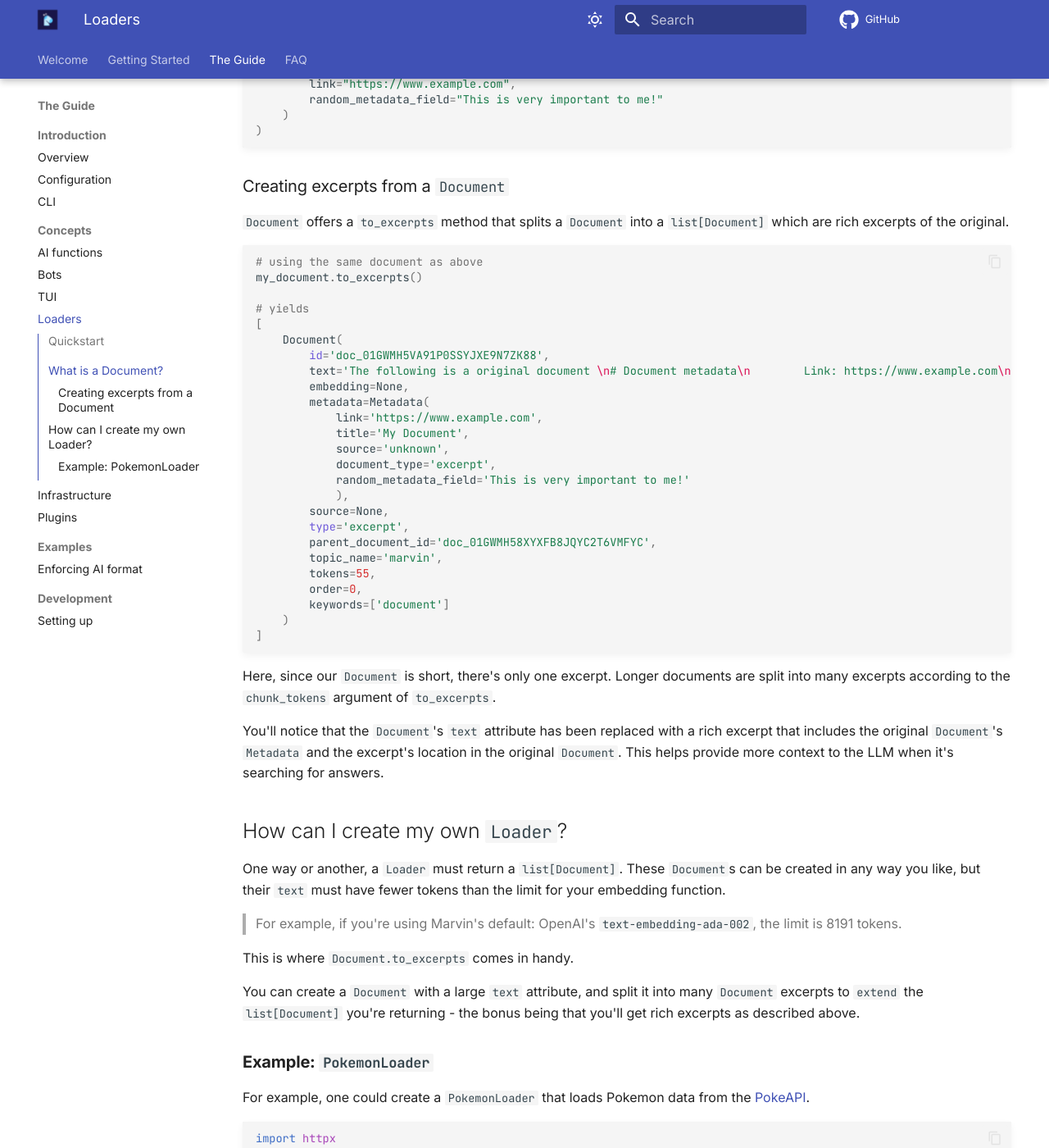
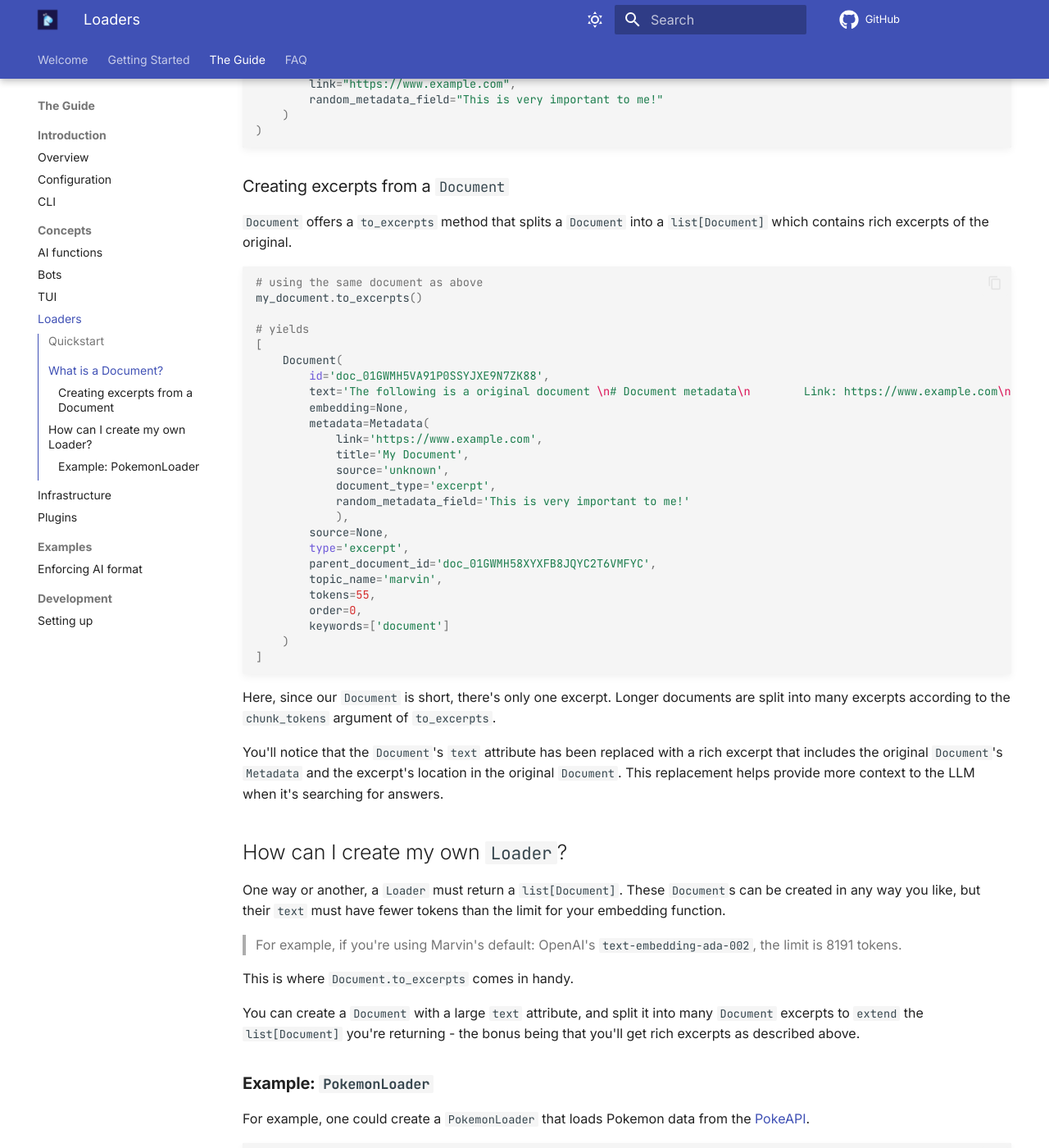
Before and after one commit to PrefectHQ/marvin, an MkDocs documentation site: the page built from docs/guide/concepts/loaders_and_documents.md, in a window 1280 px wide and 1400 px high, scrolled down 1507 px. Shown: the whole window at 82% size. Built offline with MkDocs 1.6.1 and Material for MkDocs 9.7.7, drawn with Linux system fonts in a browser that asks for light colours; comment, search, counter and statistics services are not loaded; some of the changed text lies outside the part shown.

Commit message:
minor updates to loaders docs

````diff
--- a/docs/guide/concepts/loaders_and_documents.md
+++ b/docs/guide/concepts/loaders_and_documents.md
@@ -52,7 +52,7 @@ my_document = Document(
 ```
 
 ### Creating excerpts from a `Document`
-`Document` offers a `to_excerpts` method that splits a `Document` into a `list[Document]` which are rich excerpts of the original.
+`Document` offers a `to_excerpts` method that splits a `Document` into a `list[Document]` which contains rich excerpts of the original.
 
 ```python
 # using the same document as above
@@ -83,7 +83,7 @@ my_document.to_excerpts()
 ```
 Here, since our `Document` is short, there's only one excerpt. Longer documents are split into many excerpts according to the `chunk_tokens` argument of `to_excerpts`.
 
-You'll notice that the `Document`'s `text` attribute has been replaced with a rich excerpt that includes the original `Document`'s `Metadata` and the excerpt's location in the original `Document`. This helps provide more context to the LLM when it's searching for answers.
+You'll notice that the `Document`'s `text` attribute has been replaced with a rich excerpt that includes the original `Document`'s `Metadata` and the excerpt's location in the original `Document`. This replacement helps provide more context to the LLM when it's searching for answers.
 
 <!--
 ### **Optional**: Bring your own `embedding`
````
Also changed, not shown: other parts of docs/guide/concepts/loaders_and_documents.md (+3 -5 lines).
